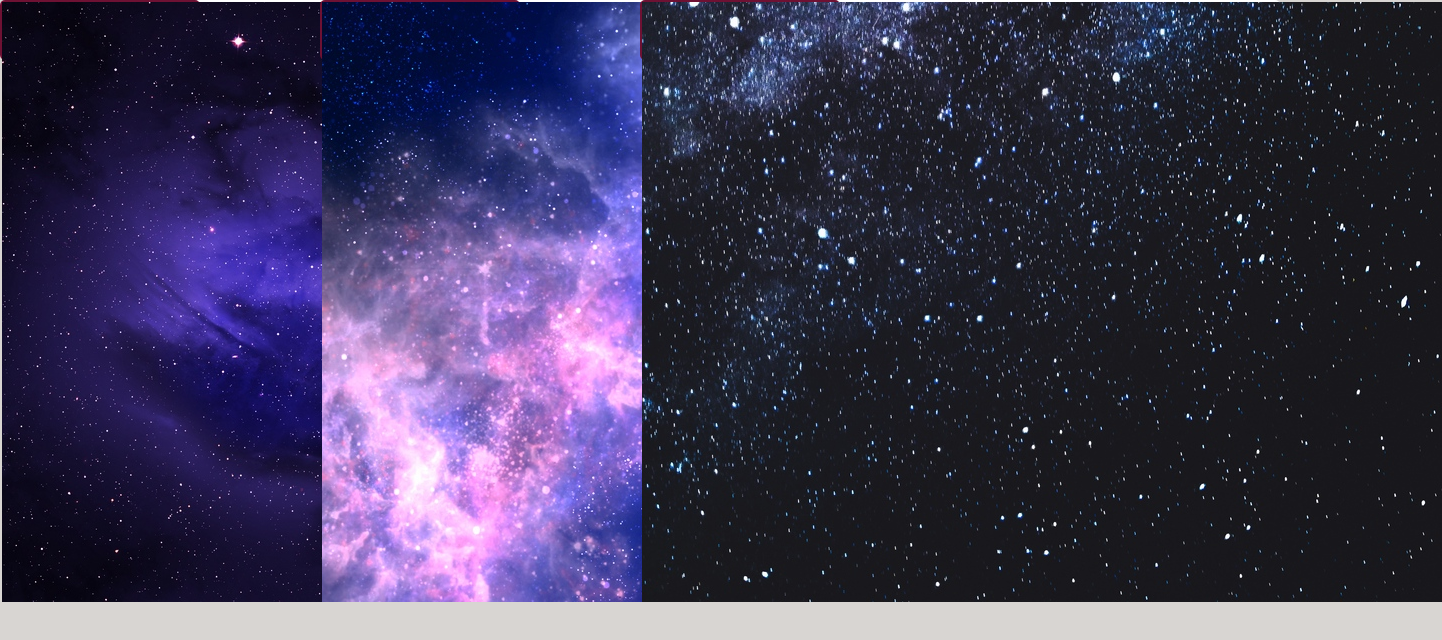
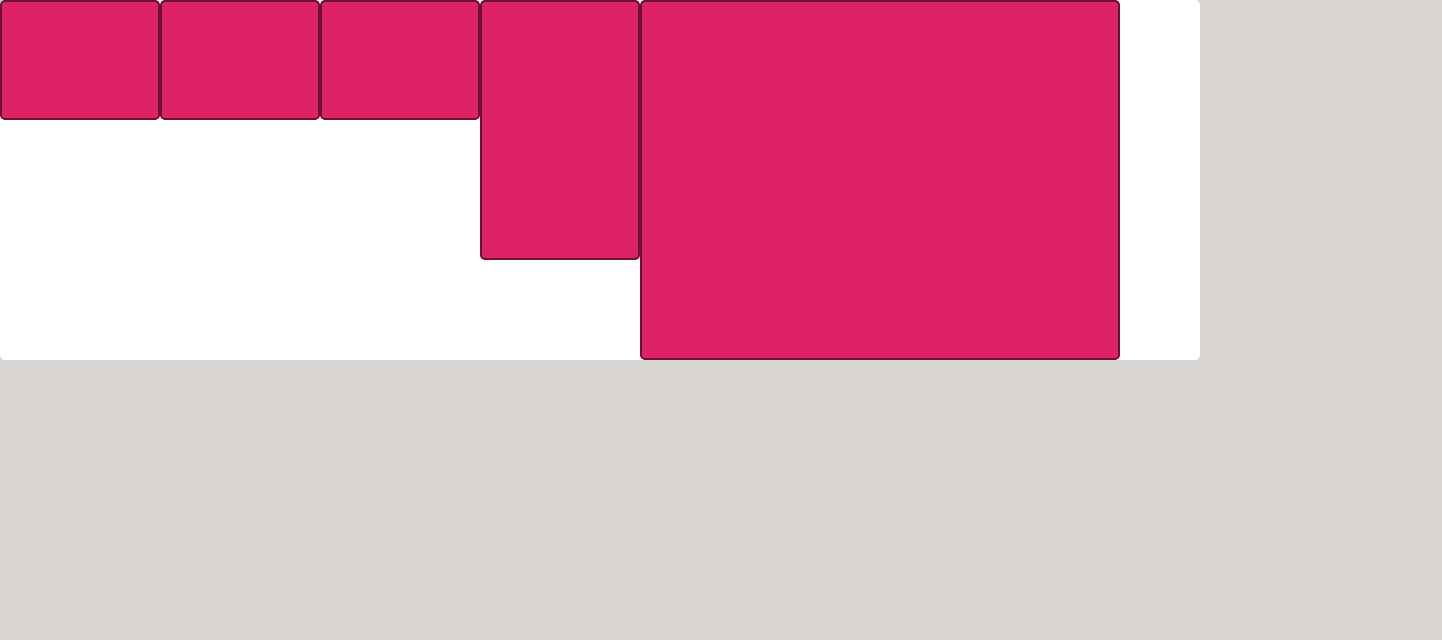
Before and after one commit to emmaguy18/masonryGalleryDemo, a plain HTML site: page index.html in a window 1280 px wide. Shown: the whole page, 1442 px wide, since content can reach past the window. Drawn offline with nearby package versions, Linux system fonts and the light colour scheme.

Commit message:
demo works without content

```diff
--- a/css/style.css
+++ b/css/style.css
@@ -1,7 +1,66 @@
+*{
+  margin: 0;
+  padding: 0;
+  box-sizing: border-box;
+}
+
+.grid{
+  max-width: 1200px;
+}
+
+.grid:after{
+content: '';
+display: block;
+clear: both;
+}
+
+/* .grid-sizer .grid-item {
+width: 50%;
+} */
+
 .grid-item {
-  width: 200px;
+float: left;
+width: 160px;
+height: 120px;
+border: 2px solid hsla(0, 0%, 0%, 0.5); */
 }
 
 .grid-item--width2 {
-  width: 400px;
+width: 160px;
 }
+
+.grid-item--width3{
+  width: 480px;
+}
+
+.grid-item--width4{
+  width: 640px;
+}
+
+.grid-item--height2{
+height: 200px;
+}
+
+.grid-item--height3{
+  height: 260px;
+}
+
+.grid-item--height4{
+  height: 360px;
+}
+
+.grid-item--gigante{
+  width: 320px;
+  height: 360px;
+}
+
+/* .grid-item img{
+  display: block;
+  max-width: 100%;
+} */
+
+.grid-item:hover {
+  background: #A2C;
+  border-color: white;
+  cursor: pointer;
+}
--- a/index.html
+++ b/index.html
@@ -7,17 +7,36 @@
     <link rel="stylesheet" href="css/style.css">
   </head>
   <body>
-    <div class="grid">
-      <div class="grid-item"><img src="img/galaxy.jpg"></div>
-      <div class="grid-item width-2"><img src="img/starGalaxy.jpg"></div>
-      <div class="grid-item"><img src="img/starrySky.jpg"></div>
-  </div>
+    <!-- <div class="grid">
+      <div class="grid-sizer"></div>
+        <div class="grid-item"><img src="img/galaxy.jpg"></div>
+        <div class="grid-item grid-item--width-2"><img src="img/starGalaxy.jpg"></div>
+        <div class="grid-item grid-item--width-2 grid-item--height-2"><img src="img/starrySky.jpg"></div>
+        <div class="grid-item grid-item--height3"><img src="img/love.jpg"></div>
+        <div class="grid-item grid-item--width3 grid-item--height4"><img src="img/sakura.jpg"></div>
+        <div class="grid item grid-item--width2 grid-item--height3"><img src="img/hedgehog.jpg"></div>
+        <div class="grid item"><img src="img/cat.jpg"></div>
+        <div class="grid item"><img src="img/couple.jpg"></div>
+        <div class="grid item grid-item--height2"><img src="img/waterfall.jpg"></div>
+      </div> -->
 
 
-
+      <!--grid without content, working-->
+      <div class="grid">
+          <div class="grid-item"></div>
+          <div class="grid-item grid-item--width-2"></div>
+          <div class="grid-item grid-item--width-2 grid-item--height-2"></div>
+          <div class="grid-item grid-item--height3"></div>
+          <div class="grid-item grid-item--width3 grid-item--height4"></div>
+          <div class="grid item grid-item--width2 grid-item--height3"></div>
+          <div class="grid item grid-item--width4"></div>
+          <div class="grid item"></div>
+          <div class="grid item grid-item--height2"></div>
+        </div>
 
 <script src="https://ajax.googleapis.com/ajax/libs/jquery/3.4.1/jquery.min.js"></script>
 <script src="https://unpkg.com/masonry-layout@4/dist/masonry.pkgd.min.js"></script>
+<script src="https://unpkg.com/imagesloaded@4/imagesloaded.pkgd.min.js"></script>
 <script src="js/script.js"></script>
   </body>
 </html>
--- a/js/script.js
+++ b/js/script.js
@@ -1,6 +1,16 @@
 $(document).ready(function(){
-  $('.grid').masonry({
-    itemSelector: '.grid-item',
-    columnWidth: 160
-  });
+
+var grid = $('.grid').masonry({
+  itemSelector: '.grid-item',
+  columnWidth: 160,
+  stagger: 30,
 });
+
+//stagger function//
+grid.on('click','.grid-item',function(){
+  $( this ).toggleClass('grid-item--gigante');
+  grid.masonry('layout');
+});
+
+
+});
```
Also changed, not shown: img/cat.jpg (added), img/couple.jpg (added), img/hedgehog.jpg (added), img/love.jpg (added), img/sakura.jpg (added), img/waterfall.jpg (added), 1 other file.
